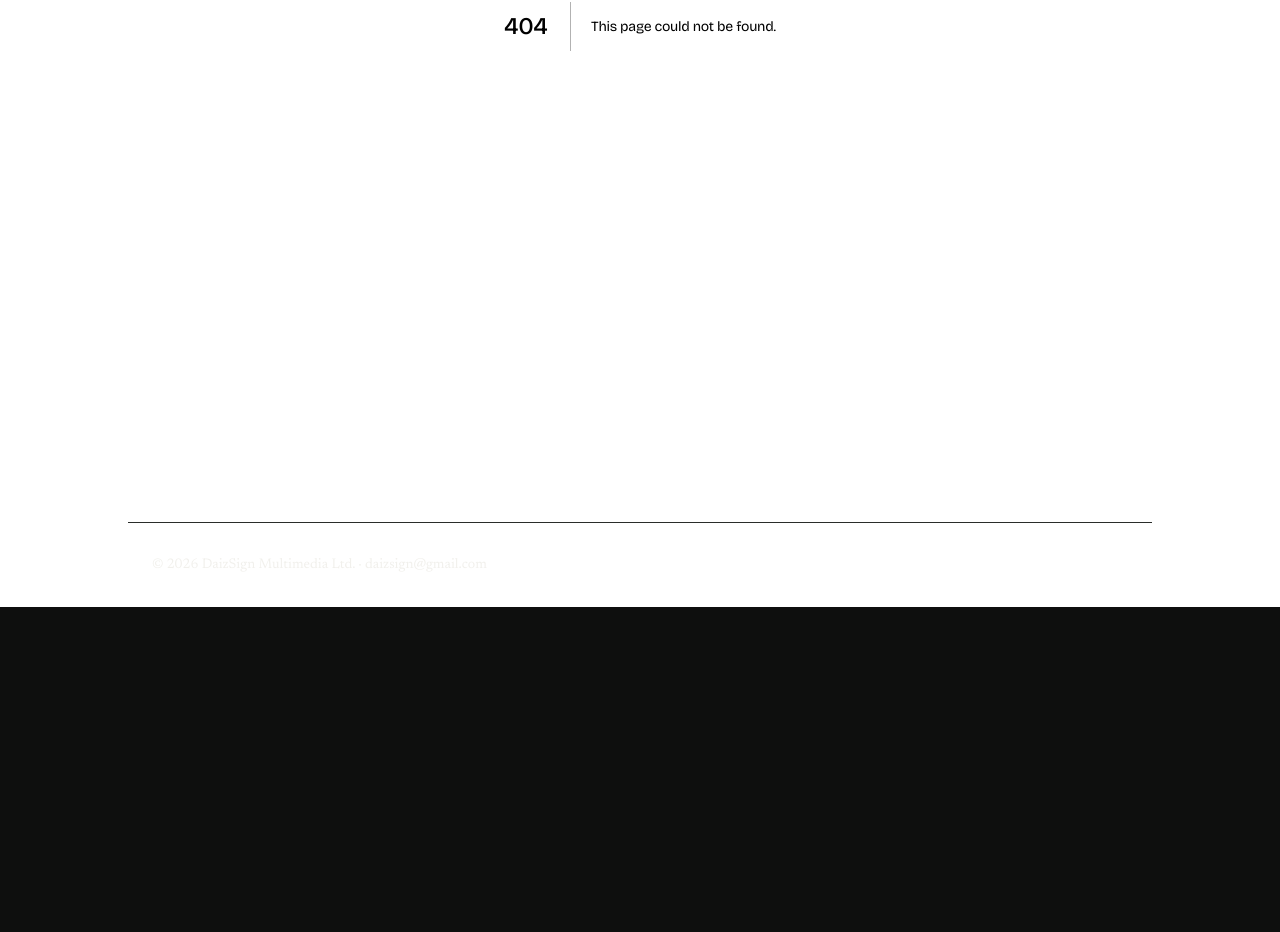
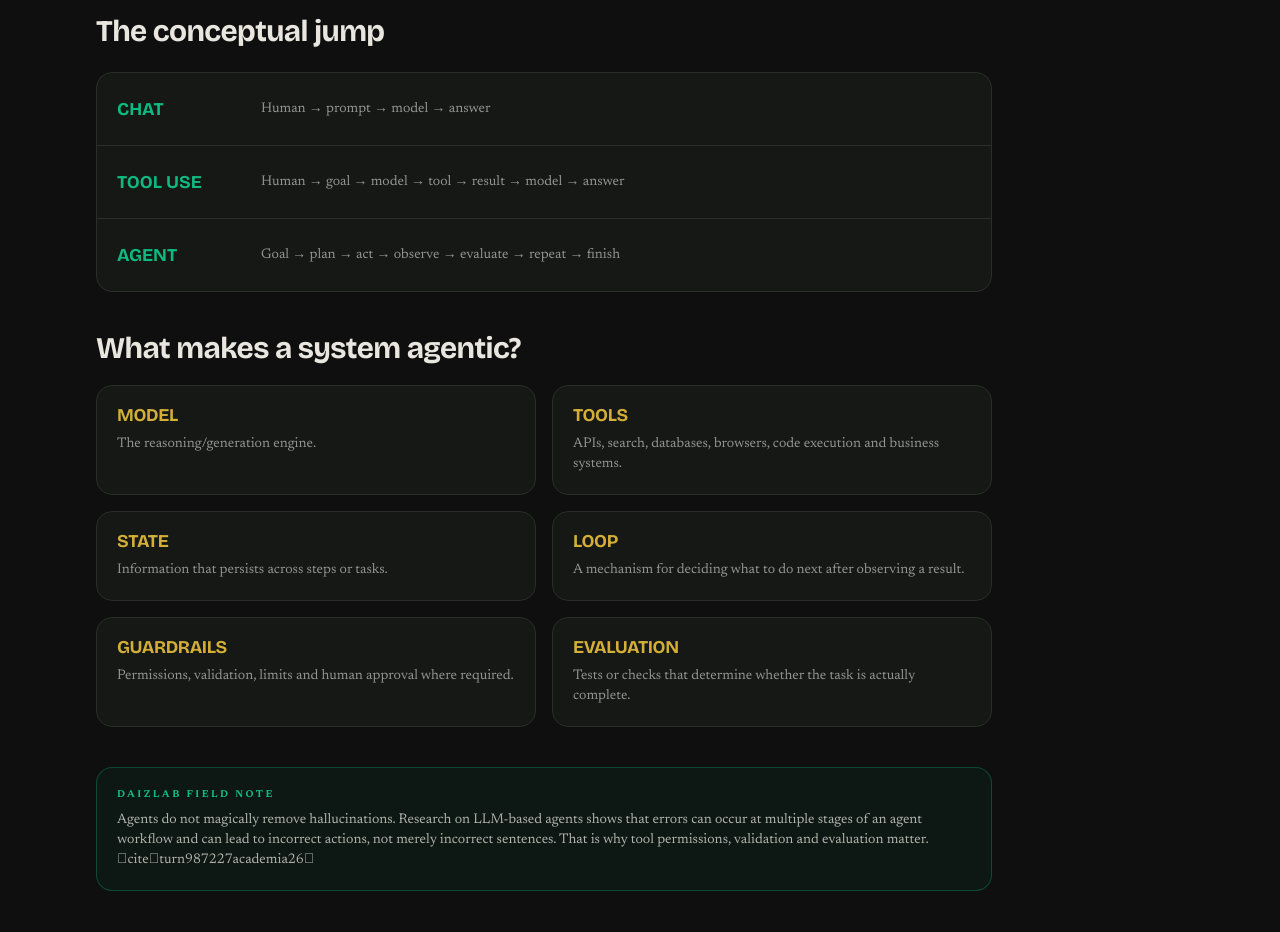
Before and after one commit to Damiedaiz/daizlabratz, a Next.js app: page /learn/ai/agents in a window 1280 px wide. Before the commit this address had no page. Shown: the part 442-1374 px from the top of the page. Before the commit the page ends 1049 px from the top, so only its background shows below. Built offline with nearby package versions, Linux system fonts and the light colour scheme.

Commit message:
feat: add DaizLab AI Academy agents

```diff
--- /dev/null
+++ b/app/learn/ai/agents/page.tsx
@@ -0,0 +1,43 @@
+import { LessonFrame, MissionNote } from "@/components/AiAcademy";
+
+export const metadata = { title: "From Prompts to Agents | DaizLabRatZ" };
+
+export default function Agents() {
+  return (
+    <LessonFrame number="05" eyebrow="SYSTEMS" title="From Prompts to Agents" dek="A prompt asks a model to generate. An agentic system gives the model a job, tools, state, feedback and a loop so it can move a task forward.">
+      <section>
+        <h2 className="text-3xl font-bold text-ink">The conceptual jump</h2>
+        <div className="mt-6 overflow-hidden rounded-2xl border border-line bg-panel">
+          {[
+            ["CHAT", "Human → prompt → model → answer"],
+            ["TOOL USE", "Human → goal → model → tool → result → model → answer"],
+            ["AGENT", "Goal → plan → act → observe → evaluate → repeat → finish"],
+          ].map(([t,d]) => <div key={t} className="flex flex-col gap-2 border-b border-line p-5 last:border-0 sm:flex-row sm:items-center sm:gap-8"><div className="w-28 font-display font-bold text-emerald">{t}</div><div className="text-sm text-ink/60">{d}</div></div>)}
+        </div>
+      </section>
+
+      <section>
+        <h2 className="text-3xl font-bold text-ink">What makes a system agentic?</h2>
+        <div className="mt-5 grid gap-4 sm:grid-cols-2">
+          {[
+            ["MODEL", "The reasoning/generation engine."],
+            ["TOOLS", "APIs, search, databases, browsers, code execution and business systems."],
+            ["STATE", "Information that persists across steps or tasks."],
+            ["LOOP", "A mechanism for deciding what to do next after observing a result."],
+            ["GUARDRAILS", "Permissions, validation, limits and human approval where required."],
+            ["EVALUATION", "Tests or checks that determine whether the task is actually complete."],
+          ].map(([t,d]) => <div key={t} className="rounded-2xl border border-line bg-panel p-5"><h3 className="font-bold text-gold">{t}</h3><p className="mt-2 text-sm text-ink/60">{d}</p></div>)}
+        </div>
+      </section>
+
+      <MissionNote>
+        Agents do not magically remove hallucinations. Research on LLM-based agents shows that errors can occur at multiple stages of an agent workflow and can lead to incorrect actions, not merely incorrect sentences. That is why tool permissions, validation and evaluation matter. citeturn987227academia26
+      </MissionNote>
+
+      <section>
+        <h2 className="text-3xl font-bold text-ink">The DaizLab StarTrek view</h2>
+        <p className="mt-4">Think of an agentic system as a crew, not a chatbot: the model is one component; tools are instruments; memory is the log; policies are the command rules; evaluation is mission control. The engineering challenge is making the whole system reliable enough to perform useful work.</p>
+      </section>
+    </LessonFrame>
+  );
+}
```
